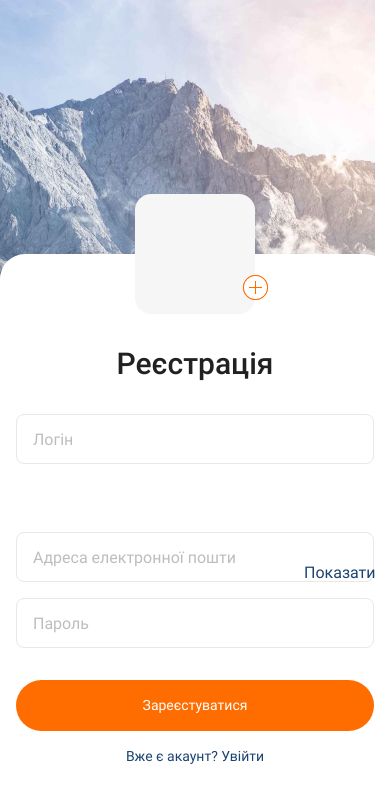
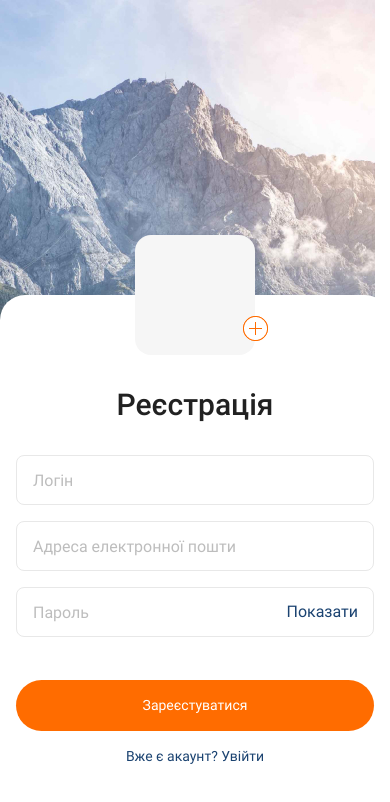
Before and after one commit to LazarievaIryna/ReactNative, a React Native app: screen / in a window 390 px wide. Shown: the top 802 px of the page. Built offline with nearby package versions, Linux system fonts and the light colour scheme.

Commit message:
change keyboard

```diff
--- a/Screens/LoginScreen.js
+++ b/Screens/LoginScreen.js
@@ -9,8 +9,16 @@ export const LoginScreen=()=>{
   const [isShowKeyboard, setIsShowKeyboard]=useState(false);
 
 const focusInput = (input)=>{
-  setIsFocusInput(input)
+  setIsFocusInput(input),
+  setIsShowKeyboard(true)
 }
+const handleKeyboardHide = () => {
+
+  setIsShowKeyboard(false);
+
+  Keyboard.dismiss();
+};
+
 const onLogin = () => {
   console.log(`Registration data: ${email}+ ${password}`);
 };
@@ -19,7 +27,7 @@ const toggleShowPassword = () => {
 };
 
   return(
-<TouchableWithoutFeedback onPress={Keyboard.dismiss}>
+<TouchableWithoutFeedback onPress={handleKeyboardHide}>
 
 <View style={styles.container}>
 
@@ -41,7 +49,7 @@ behavior={Platform.OS == "android" ? "padding" : "height"}
 // keyboardVerticalOffset={Platform.OS === "ios" ? -300 : 0}
 >
 
-<View style={{...styles.formRegistration, paddingBottom: isShowKeyboard? 134:144}}>
+<View style={{...styles.formRegistration}}>
 <View style={styles.addPhoto}>
 <TouchableOpacity style={styles.btnAddPhoto} activeOpacity={0.8}>
 <Image
@@ -56,34 +64,38 @@ resizeMode="contain"
   <TextInput style={[styles.input,
   isFocusInput==='email' && styles.inputActive,]}
   onFocus={()=>{
-    setIsShowKeyboard(true)
+    // setIsShowKeyboard(true)
     focusInput('email')
   }}
   placeholder="Адреса електронної пошти"
   value={email}
   onChangeText={setEmail}
+  onSubmitEditing={handleKeyboardHide}
   />
   </View>
-  <View style={styles.inputWrapper}>
+  <View style={{...styles.inputWrapper,  marginBottom: isShowKeyboard ? 99 : 43,}}>
 
   <TextInput style={[styles.input,
   isFocusInput==='password' && styles.inputActive,]}
   onFocus={()=>{
-    setIsShowKeyboard(true)
+    // setIsShowKeyboard(true)
     focusInput('password')
+
   }}
   secureTextEntry={!isShowPassword}
   placeholder="Пароль"
   value={password}
   onChangeText={setPassword}
+  onSubmitEditing={handleKeyboardHide}
   />
-  </View>
   <TouchableOpacity
-  style={styles.showPasswordBtn}
+  // style={styles.showPasswordBtn}
   activeOpacity={0.8}
   onPress={()=>{toggleShowPassword()}}>
     <Text style={styles.titleShowPasswordBtn}>{!isShowPassword? "Показати" : "Сховати"}</Text>
   </TouchableOpacity>
+  </View>
+
 
   <TouchableOpacity style={styles.btn} activeOpacity={0.8} onPress={onLogin}>
   <Text style={styles.btnTitle}>Увійти</Text>
@@ -118,7 +130,12 @@ flex: 1,
 
   },
   wrapper:{
-    justifyContent: 'flex-end'
+    justifyContent: 'flex-end',
+    backgroundColor: "#FFFFFF",
+    paddingBottom:78,
+    paddingHorizontal: 16,
+    borderTopLeftRadius: 25,
+    borderTopRightRadius: 25,
   },
   addPhoto: {
     position: "absolute",
@@ -146,10 +163,10 @@ flex: 1,
 
   formRegistration:{
 
-    paddingHorizontal: 16,
+    // paddingHorizontal: 16,
     paddingTop: 92,
-    paddingBottom: 66,
-    backgroundColor: "#FFFFFF",
+    // paddingBottom: 66,
+    // backgroundColor: "#FFFFFF",
     borderTopLeftRadius: 25,
     borderTopRightRadius: 25,
 
@@ -193,7 +210,7 @@ flex: 1,
   },
   inputWrapper:{
     position: 'relative',
-    marginBottom:43,
+    // marginBottom:43,
 
   },
   title: {
@@ -254,12 +271,15 @@ flex: 1,
     fontWeight: 400,
     lineHeight: 19,
     fontSize: 16,
+    position:'absolute',
+    right:16,
+    bottom: 16,
   },
-  showPasswordBtn:{
-    position: 'absolute',
-    top: 243,
-    left: 288,
-      },
+  // showPasswordBtn:{
+  //   position: 'absolute',
+  //   top: 243,
+  //   left: 288,
+  //     },
 
   textUnderline:{
   textDecorationLine:'underline'
--- a/Screens/RegistrationScreen.js
+++ b/Screens/RegistrationScreen.js
@@ -10,7 +10,8 @@ export const RegistrationScreen=()=>{
 
 
 const focusInput = (input)=>{
-  setIsFocusInput(input)
+  setIsFocusInput(input),
+  setIsShowKeyboard(true)
 }
 const onLogin = () => {
   console.log(`Registration data: ${login}+ ${email}+ ${password}`);
@@ -18,9 +19,15 @@ const onLogin = () => {
 const toggleShowPassword = () => {
   setIsShowPassword(!isShowPassword);
 };
+const handleKeyboardHide = () => {
+
+  setIsShowKeyboard(false);
+
+  Keyboard.dismiss();
+};
 
   return(
-<TouchableWithoutFeedback onPress={Keyboard.dismiss}>
+<TouchableWithoutFeedback onPress={handleKeyboardHide}>
 
 <View style={styles.container}>
 
@@ -35,7 +42,7 @@ behavior={Platform.OS == "android" ? "padding" : "height"}
 // keyboardVerticalOffset={Platform.OS === "ios" ? -300 : 0}
 >
 
-<View style={{...styles.formRegistration, paddingBottom: isShowKeyboard ? 32:32}}>
+<View style={{...styles.formRegistration}}>
 <View style={styles.addPhoto}>
 <TouchableOpacity style={styles.btnAddPhoto} activeOpacity={0.8}>
 <Image
@@ -45,49 +52,53 @@ resizeMode="contain"
 </TouchableOpacity>
 </View>
 <Text style={styles.title}>Реєстрація</Text>
-  <View style={{...styles.inputContainer, paddingBottom: isShowKeyboard ? 0:52}}>
+  <View style={{...styles.inputContainer}}>
   <TextInput
     style={[styles.input,
     isFocusInput==='login' && styles.inputActive,]}
     onFocus={()=>{
-      setIsShowKeyboard(true)
+      // setIsShowKeyboard(true)
       focusInput('login') }}
     placeholder="Логін"
     value={login}
     onChangeText={setLogin}
+    onSubmitEditing={handleKeyboardHide}
     />
   </View>
   <View style={styles.inputContainer}>
   <TextInput style={[styles.input,
   isFocusInput==='email' && styles.inputActive,]}
   onFocus={()=>{
-    setIsShowKeyboard(true)
+    // setIsShowKeyboard(true)
     focusInput('email')}}
   placeholder="Адреса електронної пошти"
   value={email}
   onChangeText={setEmail}
+  onSubmitEditing={handleKeyboardHide}
   />
   </View>
-  <View style={styles.inputWrapper}>
+  <View style={{...styles.inputWrapper,  marginBottom: isShowKeyboard ? 99 : 43,}}>
 
   <TextInput style={[styles.input,
   isFocusInput==='password' && styles.inputActive,]}
   onFocus={()=>{
-    setIsShowKeyboard(true)
+    // setIsShowKeyboard(true)
     focusInput('password')
   }}
   secureTextEntry={!isShowPassword}
   placeholder="Пароль"
   value={password}
   onChangeText={setPassword}
+  onSubmitEditing={handleKeyboardHide}
   />
-  </View>
-  <TouchableOpacity
-  style={styles.showPasswordBtn}
+   <TouchableOpacity
+  // style={styles.showPasswordBtn}
   activeOpacity={0.8}
   onPress={()=>{toggleShowPassword()}}>
     <Text style={styles.titleShowPasswordBtn}>{!isShowPassword? "Показати" : "Сховати"}</Text>
   </TouchableOpacity>
+  </View>
+
 
 
 </View>
@@ -260,10 +271,13 @@ flex: 1,
     fontWeight: 400,
     lineHeight: 19,
     fontSize: 16,
+    position:'absolute',
+    right:16,
+    bottom: 16,
   },
-  showPasswordBtn:{
-    position: 'absolute',
-    top: 309,
-    left: 288,
-      },
+  // showPasswordBtn:{
+  //   position: 'absolute',
+  //   top: 309,
+  //   left: 288,
+  //     },
 })
```
